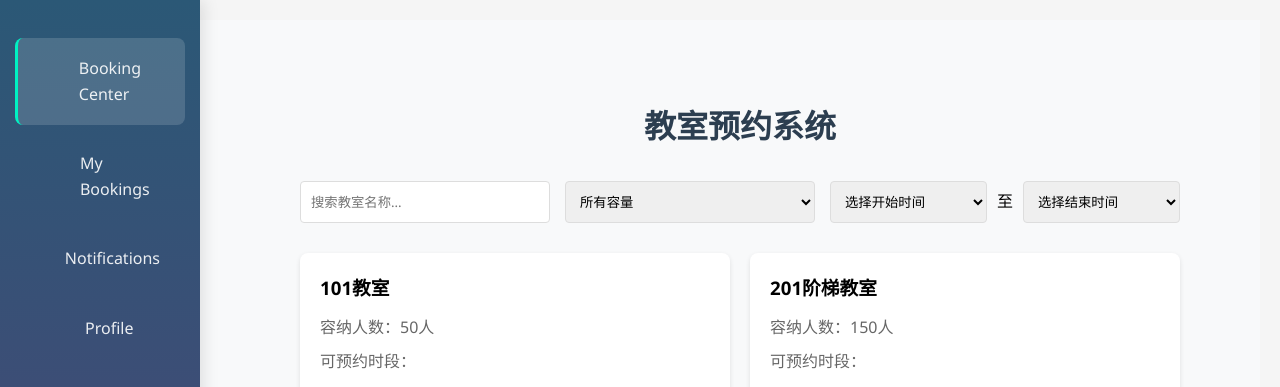
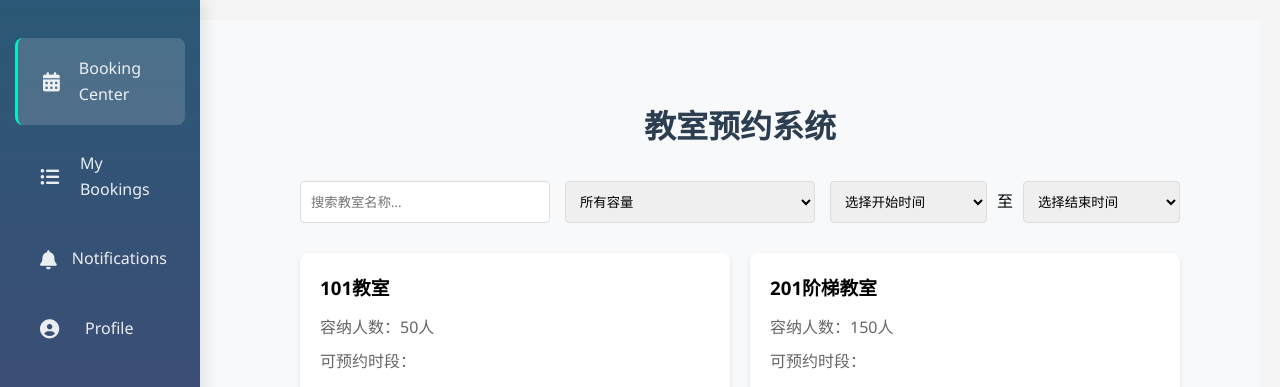
Before and after one commit to ahang13147/SuperB, a plain HTML site: page GUI-part/booking_centre.html in a window 1280 px wide. Shown: the top 387 px of the page. Drawn offline with Linux system fonts and the light colour scheme.

Commit message:
Version 1.2 this version fixed the bug of the sidebar icon work with Guanhang Zhang ❥(^_-) Jiawei You

```diff
--- a/GUI-part/booking_centre.html
+++ b/GUI-part/booking_centre.html
@@ -1,8 +1,8 @@
 <!-- booking_centre.html -->
 <!--
 author: Guanhang Zhang & Jiawei You
-Version：1.1
-this version adding the sidebar and notification part
+Version：1.2
+this version fixed the bug of the sidebar icon
 -->
 <!DOCTYPE html>
 <html lang="zh-CN">
@@ -12,6 +12,7 @@ this version adding the sidebar and notification part
     <title>教室预约系统</title>
     <link rel="stylesheet" href="booking_centre.css">
     <link rel="stylesheet" href="sidebarAndNotice.css"> <!-- 引入侧边栏的CSS文件 -->
+    <link href="https://cdnjs.cloudflare.com/ajax/libs/font-awesome/6.4.0/css/all.min.css" rel="stylesheet">
 </head>
 <body>
     <div class="main-container">
```
